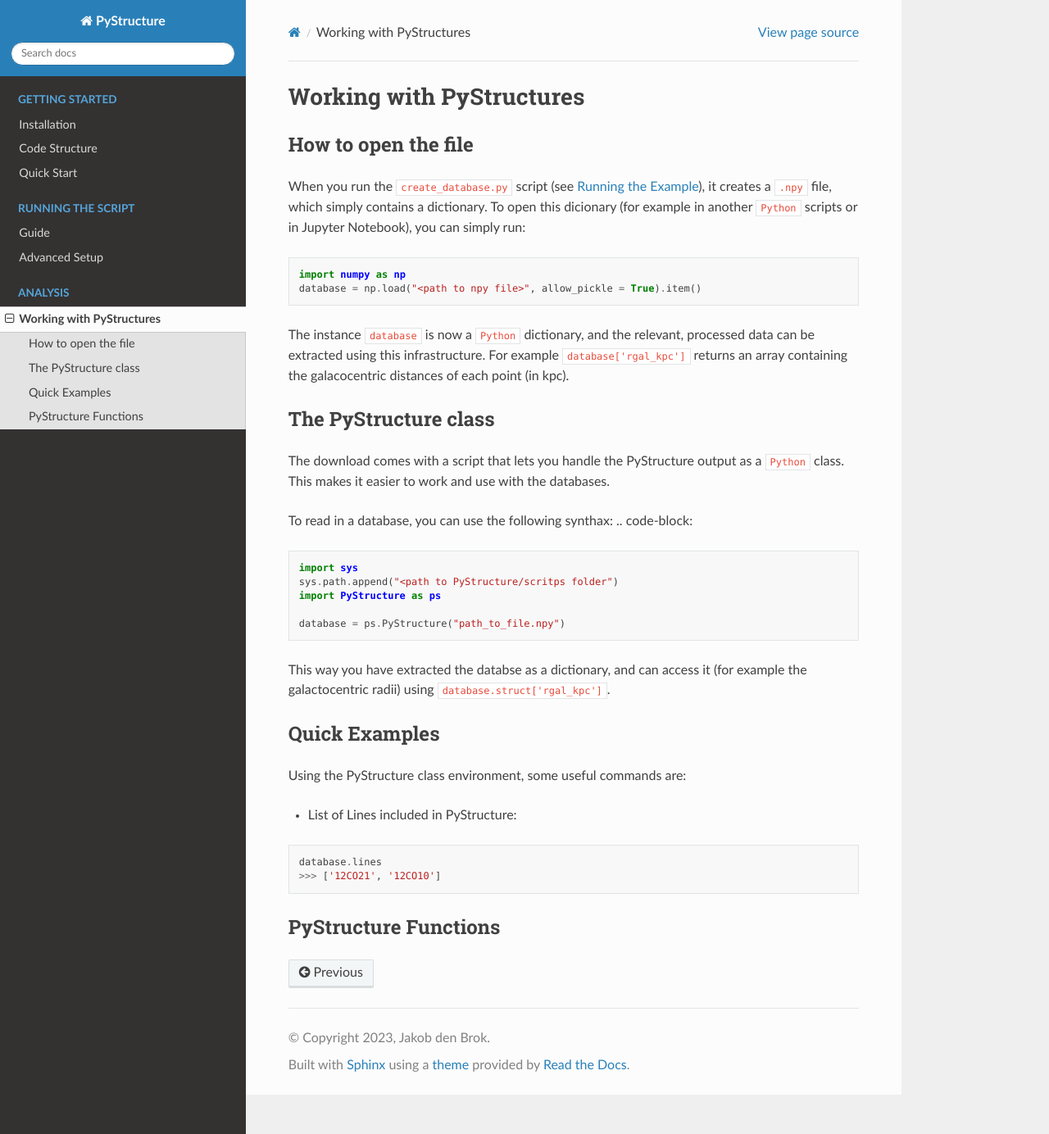
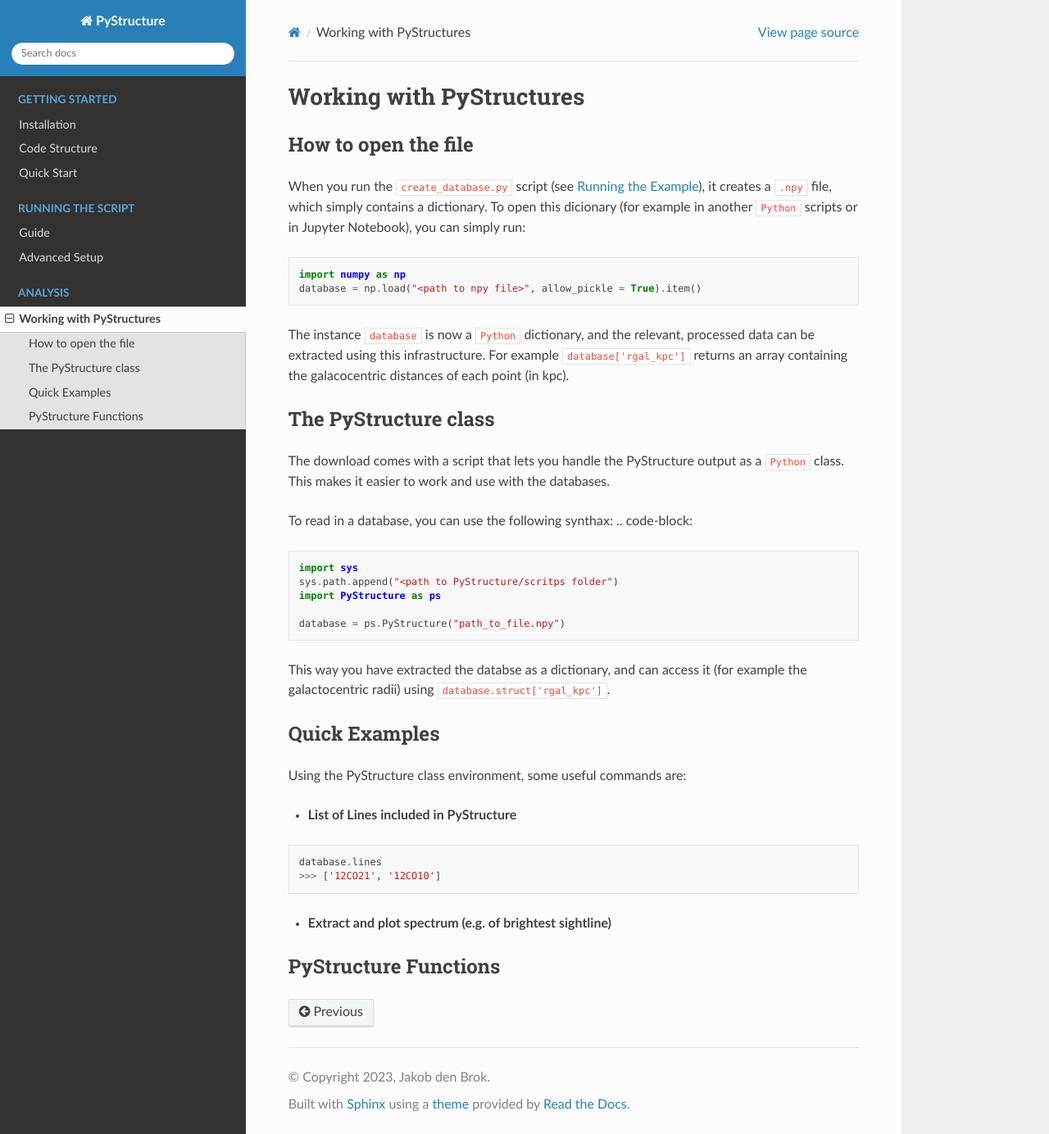
Before and after one commit to lukas-neumann-astro/PyStructure, a Sphinx documentation site: the page built from docs/source/reading.rst, in a window 1280 px wide and 1384 px high. Shown: the whole window at 82% size. Built offline with Sphinx 7.4.7 and the Read the Docs theme 2.0.0, drawn with Linux system fonts in a browser that asks for light colours.

Commit message:
Update reading.rst

```diff
--- a/docs/source/reading.rst
+++ b/docs/source/reading.rst
@@ -39,11 +39,13 @@ Quick Examples
 
 Using the PyStructure class environment, some useful commands are:
 
-* List of Lines included in PyStructure:
+* **List of Lines included in PyStructure**
 .. code-block::
 
   database.lines
   >>> ['12CO21', '12CO10']
 
+* **Extract and plot spectrum (e.g. of brightest sightline)**
+
 PyStructure Functions
 ---------------------
```
